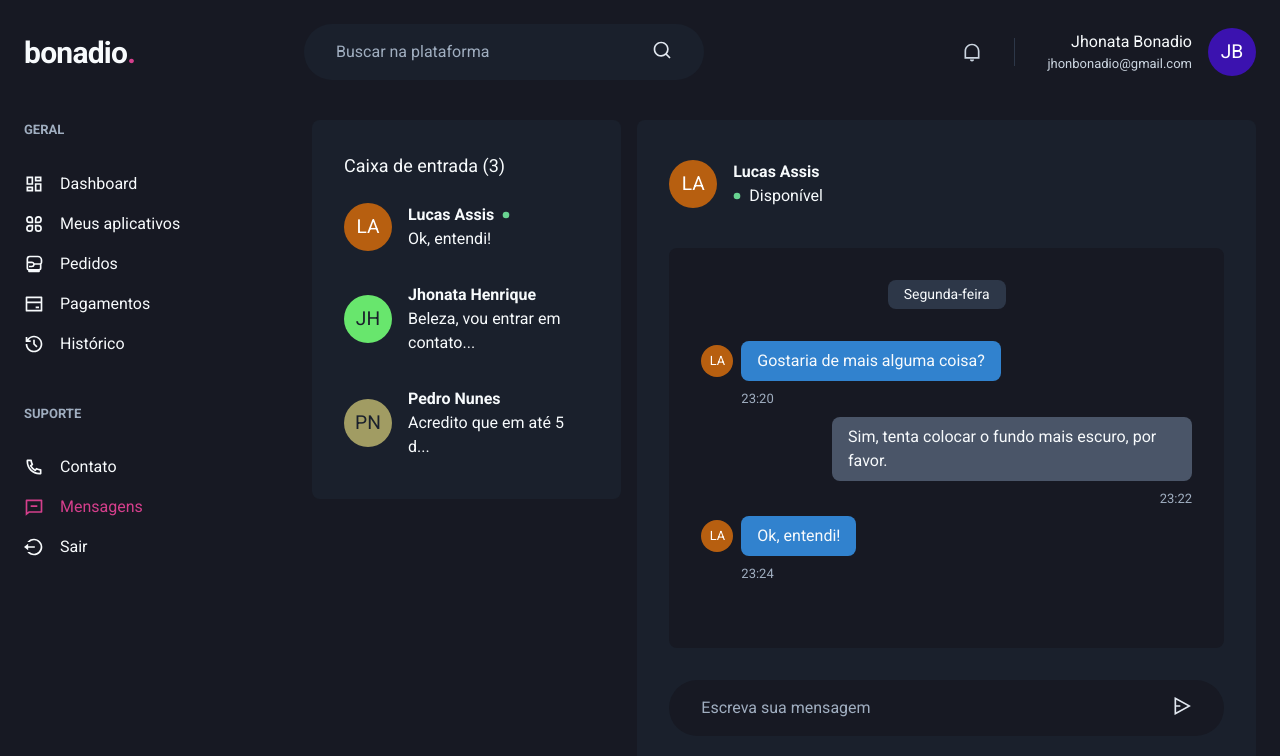
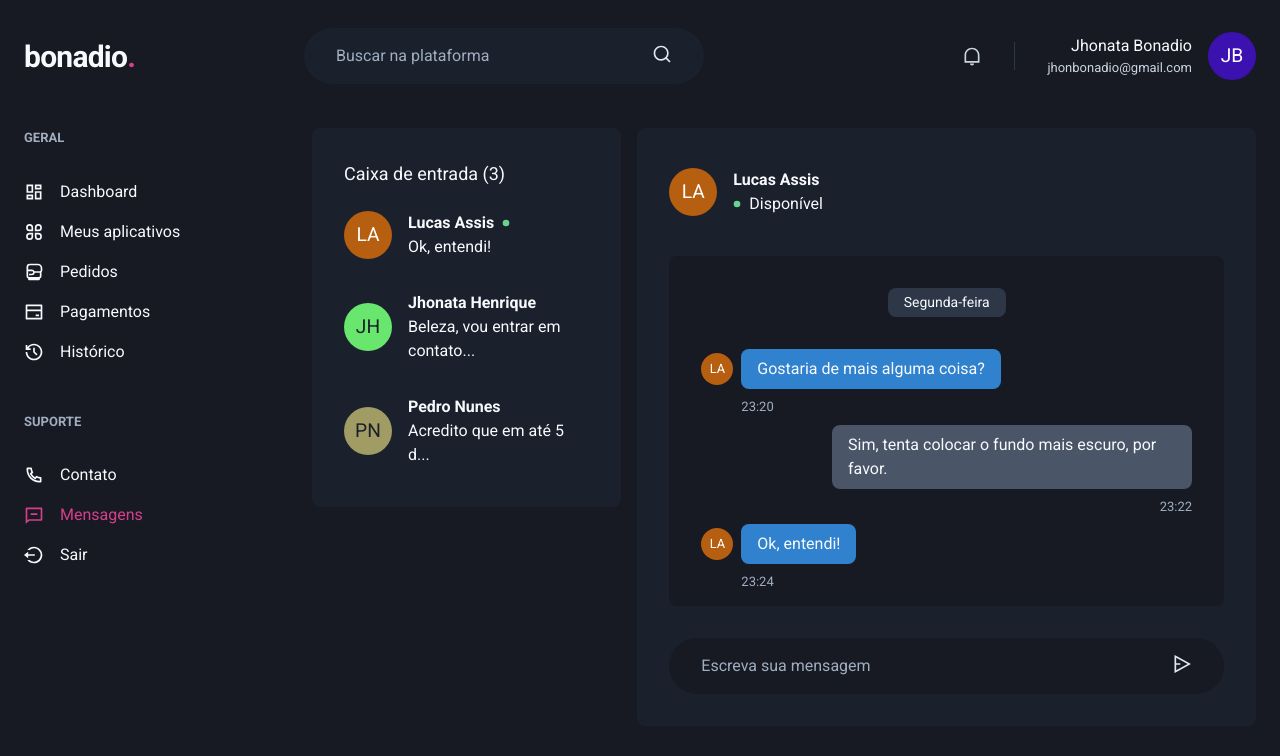
Before and after one commit to jhonatabonadio1/bonadio, a Next.js app: page /panel/inbox in a window 1280 px wide. Shown: the top 756 px of the page. Built offline with nearby package versions, Linux system fonts and the light colour scheme.

Commit message:
melhorando scroll inbox

```diff
--- a/src/components/Panel/Header.tsx
+++ b/src/components/Panel/Header.tsx
@@ -115,7 +115,7 @@ export function Header(){
                         >
                             Minha conta
                         </MenuItem>
-                        <NextLink href="./payments">
+                        <NextLink href="/panel/payments">
                             <MenuItem
                                 icon={<RiBankCardLine color="#D53F8C" size="1.3rem"/>}
                                 py="3"
--- a/src/pages/panel/inbox/index.tsx
+++ b/src/pages/panel/inbox/index.tsx
@@ -13,7 +13,7 @@ export default function Inbox(){
         <>
         <title>Caixa de entrada | Bonadio.</title>
             <Flex direction="column" h="100vh">
-                <Header />
+            <Header />
                 <Flex w="100%" my="8" maxWidth={1480} mx="auto" px="6">
                     <Sidebar />
                     <Flex flex="1" gap="4" flexDir="column">
@@ -63,10 +63,25 @@ export default function Inbox(){
                                     px="8"
                                     py="8"
                                     flexDir="column"
-                                    minH={400}
-                                    maxH={400}
+                                    minH={350}
+                                    maxH={350}
                                     borderRadius={8}
                                     overflow="auto"
+                                    css={{
+                                        '&::-webkit-scrollbar': {
+                                          width: '6px',
+
+                                        },
+                                        '&::-webkit-scrollbar-track': {
+                                          width: '6px',
+                                          marginTop: 2,
+                                          marginBottom: 2
+                                        },
+                                        '&::-webkit-scrollbar-thumb': {
+                                          background: "rgba(255,255,255, 0.1)",
+                                          borderRadius: '24px',
+                                        },
+                                      }}
                                 >
                                   <DateBadge date="Segunda-feira"/>
                                     <Stack
```
